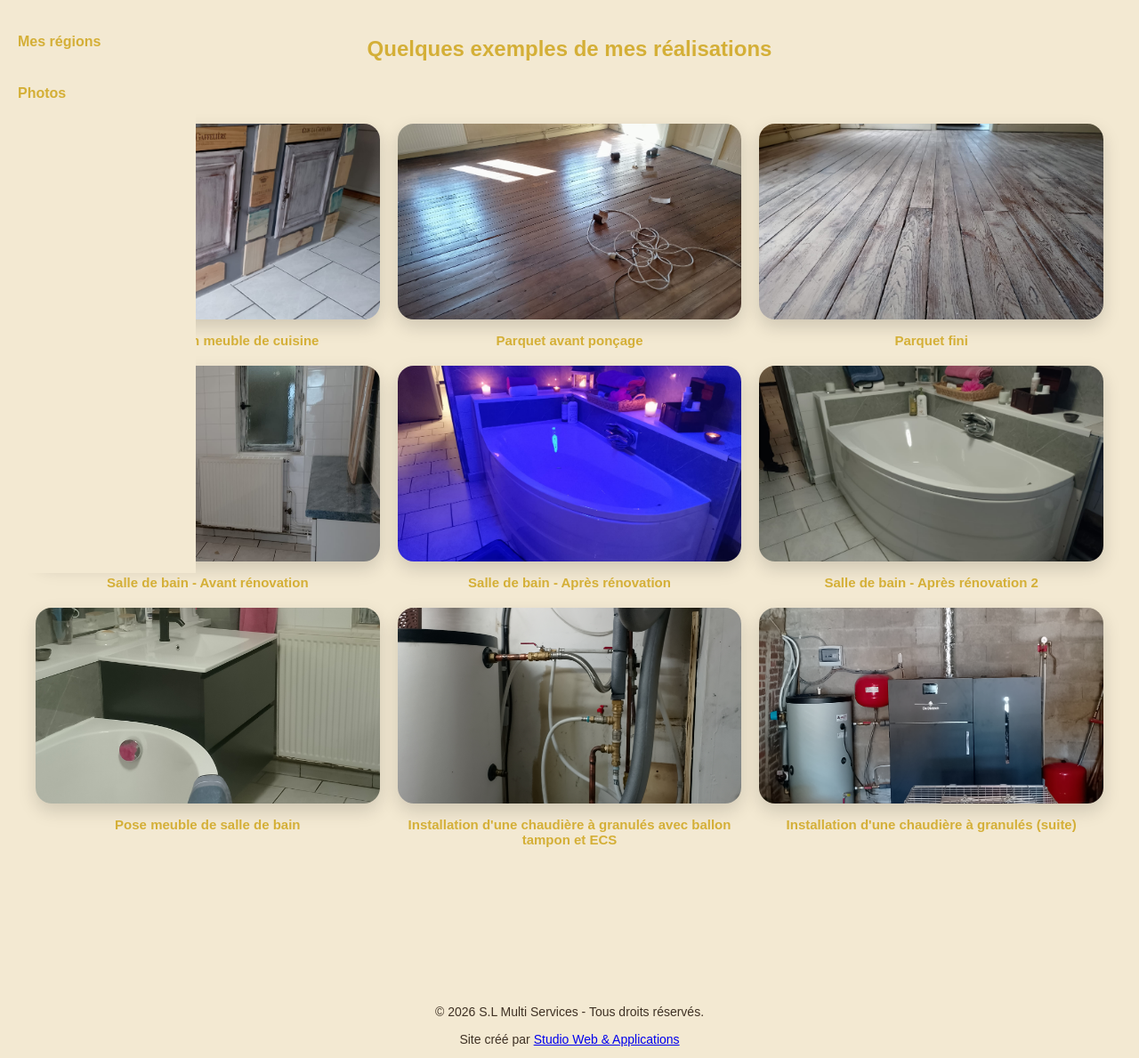
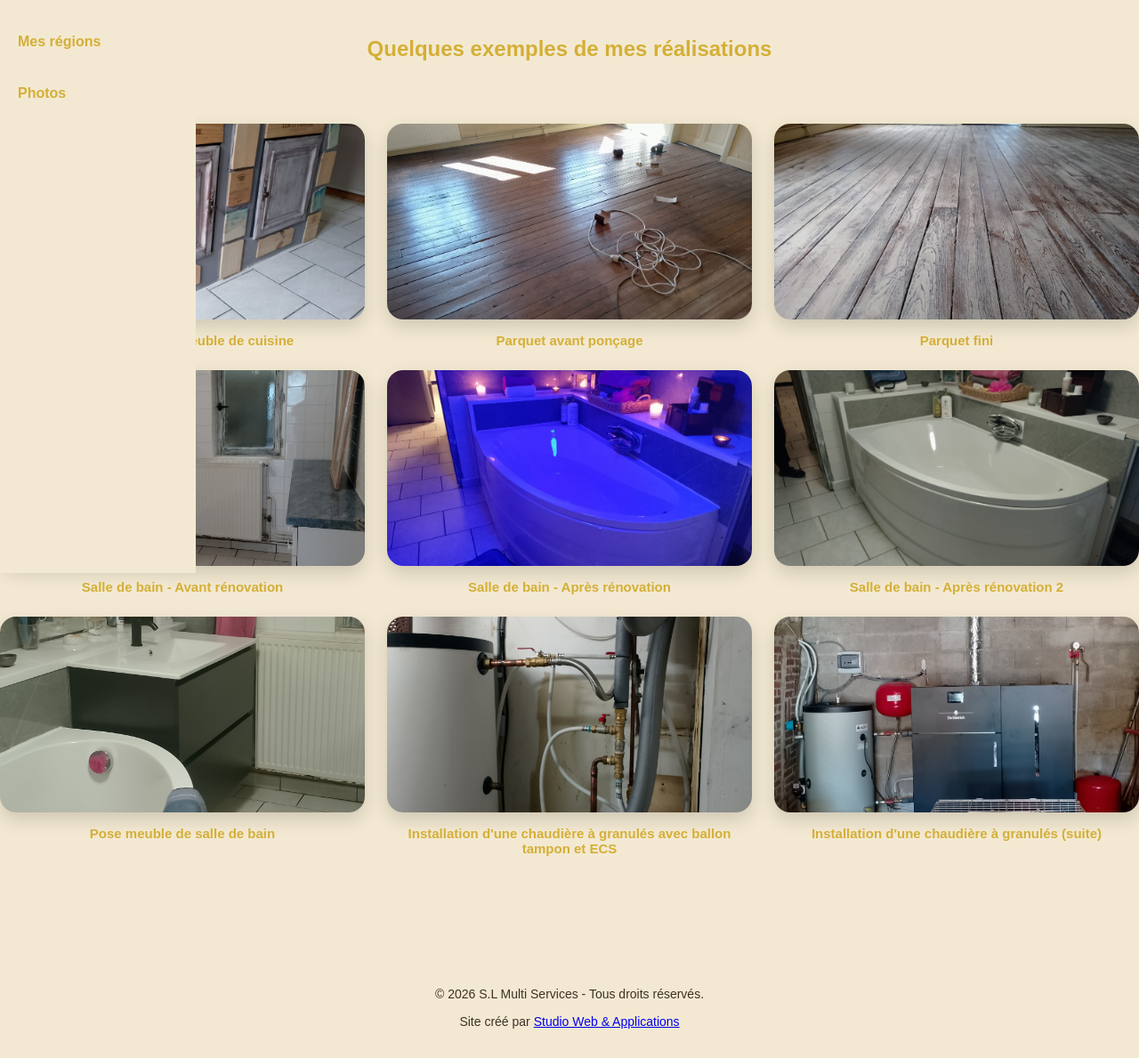
Before and after one commit to MSEDIT-1304/S.L-Multi-Services, a Flask app: page /photos in a window 1280 px wide. Shown: the part 206-1395 px from the top of the page at 89% size. After the commit the page ends 1362 px from the top, so only its background shows below. Run offline with Flask 3, Linux system fonts and the light colour scheme.

Commit message:
Update style.css

```diff
--- a/static/style.css
+++ b/static/style.css
@@ -86,13 +86,11 @@ li{
 
     display:grid;
 
-    grid-template-columns:repeat(3,1fr);
+    grid-template-columns:repeat(auto-fit,minmax(320px,1fr));
 
-    gap:20px;
+    gap:25px;
 
-    max-width:1200px;
-
-    margin:30px auto;
+    margin-top:30px;
 
 }
 
```
